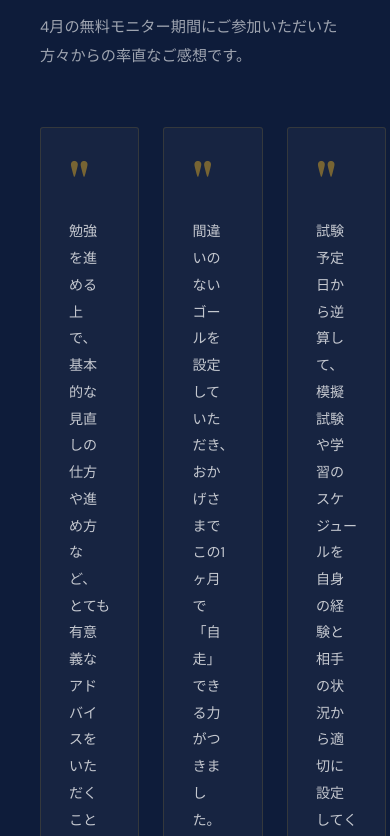
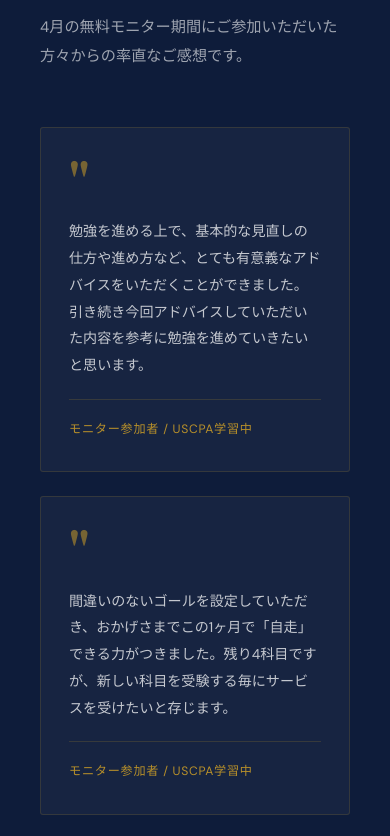
Before and after one commit to kou64410-pixel/eipath, a plain HTML site: page index.html in a window 390 px wide. Shown: the part 3468-4304 px from the top of the page. Drawn offline with Linux system fonts and the light colour scheme.

Commit message:
Add files via upload

```diff
--- a/index.html
+++ b/index.html
@@ -514,6 +514,7 @@ footer {
 
 /* RESPONSIVE */
 @media (max-width: 960px) {
+  .voices-grid { grid-template-columns: 1fr; }
   nav { padding: 1rem 1.5rem; }
   .nav-links { display: none; }
   .hero-inner { grid-template-columns: 1fr; padding: 0 2rem; padding-top: 7rem; }
@@ -522,6 +523,8 @@ footer {
   .service-cards { grid-template-columns: 1fr; }
   .plans-grid { grid-template-columns: 1fr; }
   .support-grid { grid-template-columns: 1fr; }
+  .voices-grid { grid-template-columns: 1fr; }
+  .forwhom-grid { grid-template-columns: 1fr; }
   section { padding: 4rem 0; }
 }
 </style>
```
